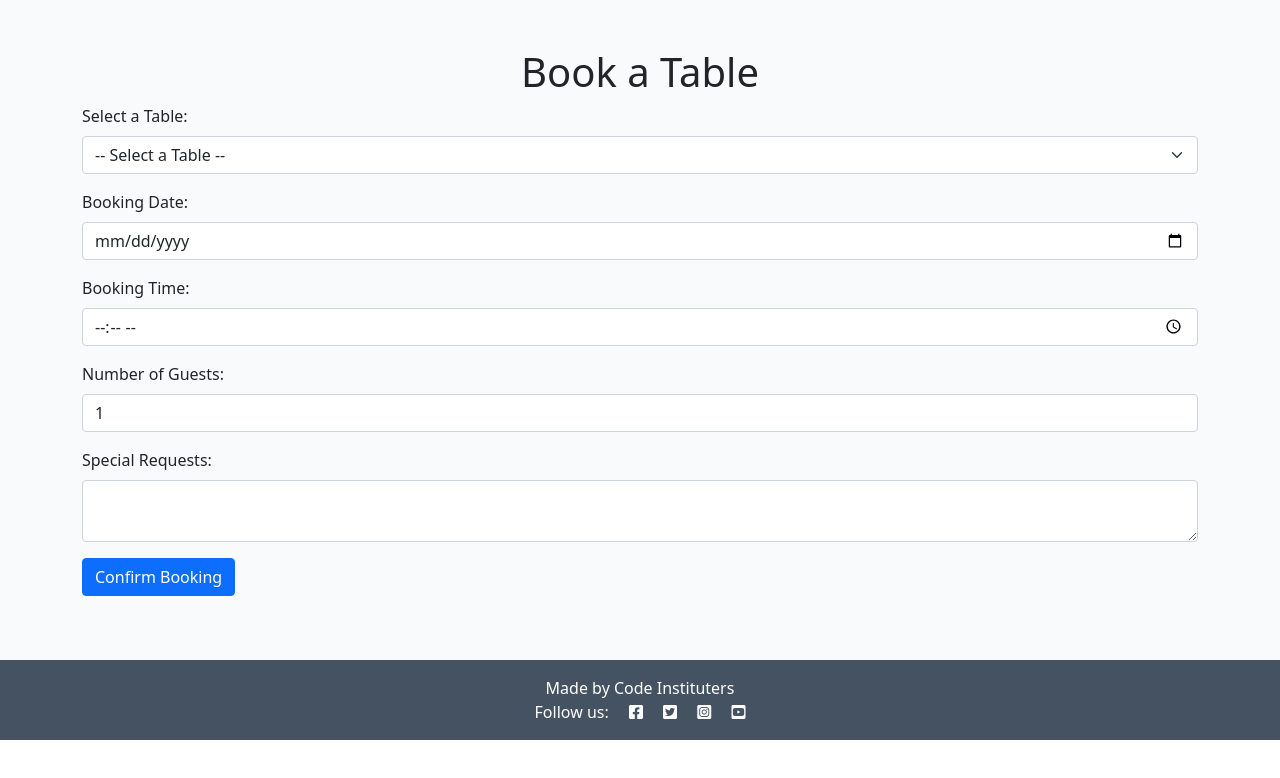
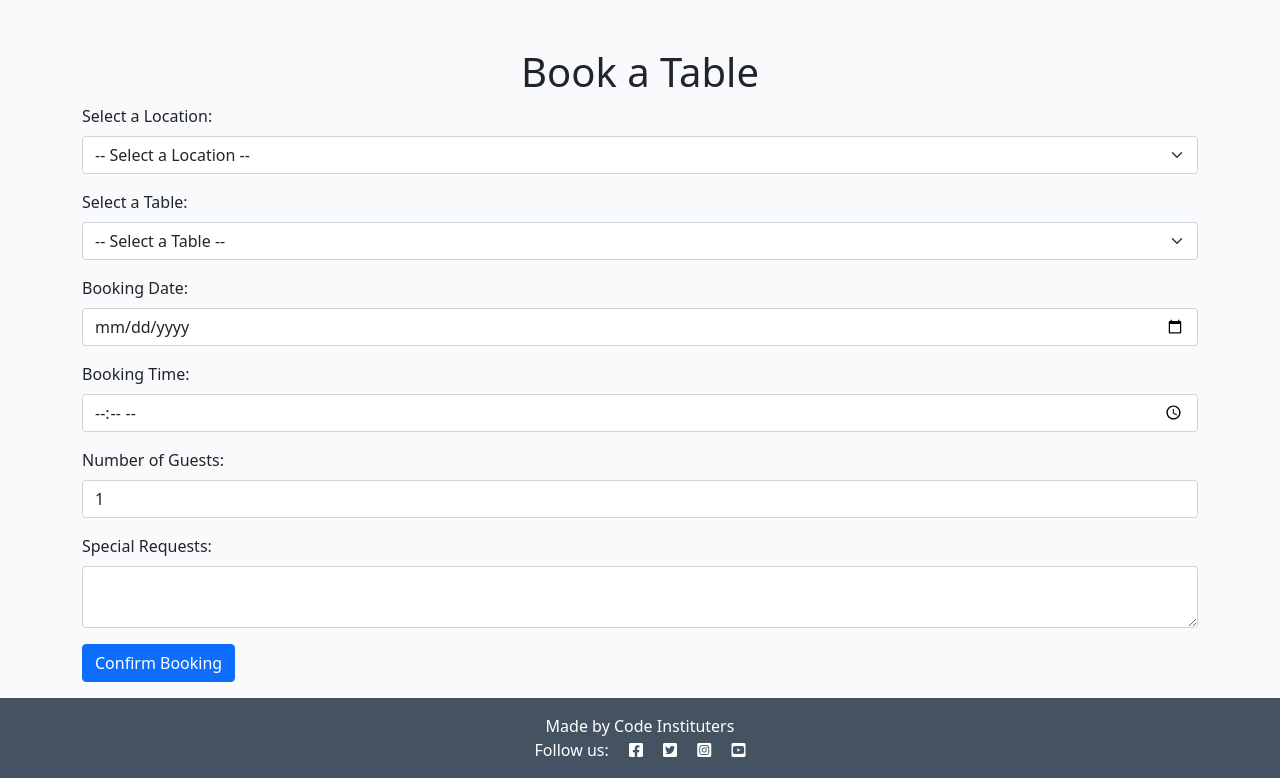
Before and after one commit to AlexeyKopchinskiy/Portfolio-project-4-v2, a Django app: page /booking/book/ in a window 1280 px wide. Shown: the part 60-838 px from the top of the page. Before the commit the page ends 800 px from the top, so only its background shows below. Run offline with Django 4.2, Linux system fonts and the light colour scheme; the visitor is signed in with stand-in values (Sample User, id 1); data that the repository does not hold is empty; parts of the project's set-up code (start-up, migrations or seed data) failed here and were passed over; some libraries are stand-ins or nearby versions.

Commit message:
Add option to show tables depending on selected hall in the restaurant

```diff
--- a/booking/models.py
+++ b/booking/models.py
@@ -40,6 +40,8 @@ class Table(models.Model):
 class Reservation(models.Model):
     table = models.ForeignKey(
         Table, on_delete=models.CASCADE, related_name="reservations")
+    location = models.ForeignKey(
+        Location, on_delete=models.CASCADE, null=True, blank=True, related_name="reservations")
     user = models.ForeignKey(User, on_delete=models.CASCADE)
     booking_date = models.DateField(null=True)
     booking_time = models.TimeField(null=True)
--- a/booking/templates/booking/base.html
+++ b/booking/templates/booking/base.html
@@ -107,6 +107,5 @@
       integrity="sha384-gtEjrD/SeCtmISkJkNUaaKMoLD0//ElJ19smozuHV6z3Iehds+3Ulb9Bn9Plx0x4"
       crossorigin="anonymous"
     ></script>
-    <script src="{% static 'js/script.js' %}"></script>
   </body>
 </html>
--- a/booking/templates/booking/booking_page.html
+++ b/booking/templates/booking/booking_page.html
@@ -12,15 +12,27 @@
   <form method="POST" action="">
     {% csrf_token %}
 
+    <!-- Location Selection -->
+    <div class="mb-3">
+      <label for="location" class="form-label">Select a Location:</label>
+      <select name="location" id="location" class="form-select" required>
+        <option value="">-- Select a Location --</option>
+        {% for loc in locations %}
+        <option value="{{ loc.id }}">{{ loc.location }}</option>
+        {% endfor %}
+      </select>
+    </div>
+
     <!-- Table Selection -->
     <div class="mb-3">
       <label for="table" class="form-label">Select a Table:</label>
       <select name="table" id="table" class="form-select" required>
         <option value="">-- Select a Table --</option>
         {% for table in tables %}
-        <option value="{{ table.id }}">
+        <!-- Include a data attribute for filtering -->
+        <option value="{{ table.id }}" data-location="{{ table.location.id }}">
           Table {{ table.id }} | Seats: {{ table.size }} | Location: {{
-          table.location.location }}
+          table.location }}
         </option>
         {% endfor %}
       </select>
--- a/booking/views.py
+++ b/booking/views.py
@@ -8,34 +8,52 @@ from .forms import SignupForm
 @login_required
 def booking_page(request):
     if request.method == "POST":
-        table_id = request.POST.get("table")  # 🔥 Get selected table ID
+        location_id = request.POST.get("location")
+        table_id = request.POST.get("table")
         booking_date = request.POST.get("booking_date")
         booking_time = request.POST.get("booking_time")
         num_of_guests = request.POST.get("num_of_guests")
         special_requests = request.POST.get("special_requests")
 
+        # Ensure a location was selected
+        if not location_id:
+            locations = Location.objects.all()
+            tables = Table.objects.select_related(
+                "location").all()  # all tables
+            return render(request, "booking/booking_page.html", {
+                "error": "Please select a location.",
+                "locations": locations,
+                "tables": tables
+            })
+
+        # Ensure a table was selected
         if not table_id:
-            tables = Table.objects.select_related('location').all()
+            locations = Location.objects.all()
+            tables = Table.objects.select_related("location").all()
             return render(request, "booking/booking_page.html", {
                 "error": "Please select a table.",
+                "locations": locations,
                 "tables": tables
             })
 
         try:
+            location = Location.objects.get(id=int(location_id))
             table = Table.objects.get(id=int(table_id))
-        except (Table.DoesNotExist, ValueError):
-            tables = Table.objects.select_related('location').all()
+        except (Location.DoesNotExist, Table.DoesNotExist, ValueError):
+            locations = Location.objects.all()
+            tables = Table.objects.select_related("location").all()
             return render(request, "booking/booking_page.html", {
-                "error": "Invalid table selection",
+                "error": "Invalid selection.",
+                "locations": locations,
                 "tables": tables
             })
 
-        booking_status = BookingStatus.objects.filter(
-            name="Pending").first()  # 🔥 Set default status
+        booking_status = BookingStatus.objects.filter(name="Pending").first()
 
-        # 🔥 Create and save the reservation record
+        # Create the reservation record using the selected location and table.
         new_reservation = Reservation.objects.create(
             table=table,
+            location=location,  # storing the selected location
             user=request.user,
             booking_date=booking_date,
             booking_time=booking_time,
@@ -44,12 +62,12 @@ def booking_page(request):
             special_requests=special_requests
         )
 
-        # ✅ Redirect to confirmation page
         return redirect("booking_confirmation")
 
-    tables = Table.objects.select_related(
-        'location').all()  # 🔥 Load available tables
-    return render(request, "booking/booking_page.html", {"tables": tables})
+    # For GET requests, fetch all locations and tables.
+    locations = Location.objects.all()
+    tables = Table.objects.select_related("location").all()
+    return render(request, "booking/booking_page.html", {"locations": locations, "tables": tables})
 
 
 def signup(request):
--- a/static/js/script.js
+++ b/static/js/script.js
@@ -18,3 +18,49 @@ document.addEventListener("DOMContentLoaded", function() {
 
     console.log("Booking scripts loaded!");
 });
+
+document.addEventListener("DOMContentLoaded", function() {
+    console.log("Booking page script loaded.");
+
+    const locationSelect = document.getElementById("location");
+    const tableSelect = document.getElementById("table");
+
+    if (!locationSelect || !tableSelect) {
+      console.error("Required dropdown(s) are missing!");
+      return;
+    }
+
+    // Save original table options.
+    const originalTableOptions = Array.from(tableSelect.options).map(opt => ({
+      html: opt.innerHTML,
+      value: opt.value,
+      dataLocation: opt.getAttribute("data-location")
+    }));
+
+    locationSelect.addEventListener("change", function() {
+      const selectedLocationId = this.value;
+      console.log("Location changed to:", selectedLocationId);
+      tableSelect.innerHTML = "";
+
+      // Add default option.
+      const defaultOption = document.createElement("option");
+      defaultOption.value = "";
+      defaultOption.innerText = "-- Select a Table --";
+      tableSelect.appendChild(defaultOption);
+
+      // Filter and re-add table options.
+      originalTableOptions.forEach(opt => {
+        if (opt.value === "") return; // Skip default
+        if (selectedLocationId === "" || opt.dataLocation === selectedLocationId) {
+          const newOption = document.createElement("option");
+          newOption.value = opt.value;
+          newOption.innerHTML = opt.html;
+          newOption.setAttribute("data-location", opt.dataLocation);
+          tableSelect.appendChild(newOption);
+          console.log("Added table option:", opt.value);
+        }
+      });
+
+      tableSelect.value = "";
+    });
+  });
```
Also changed, not shown: booking/migrations/0004_reservation_location.py (added).
